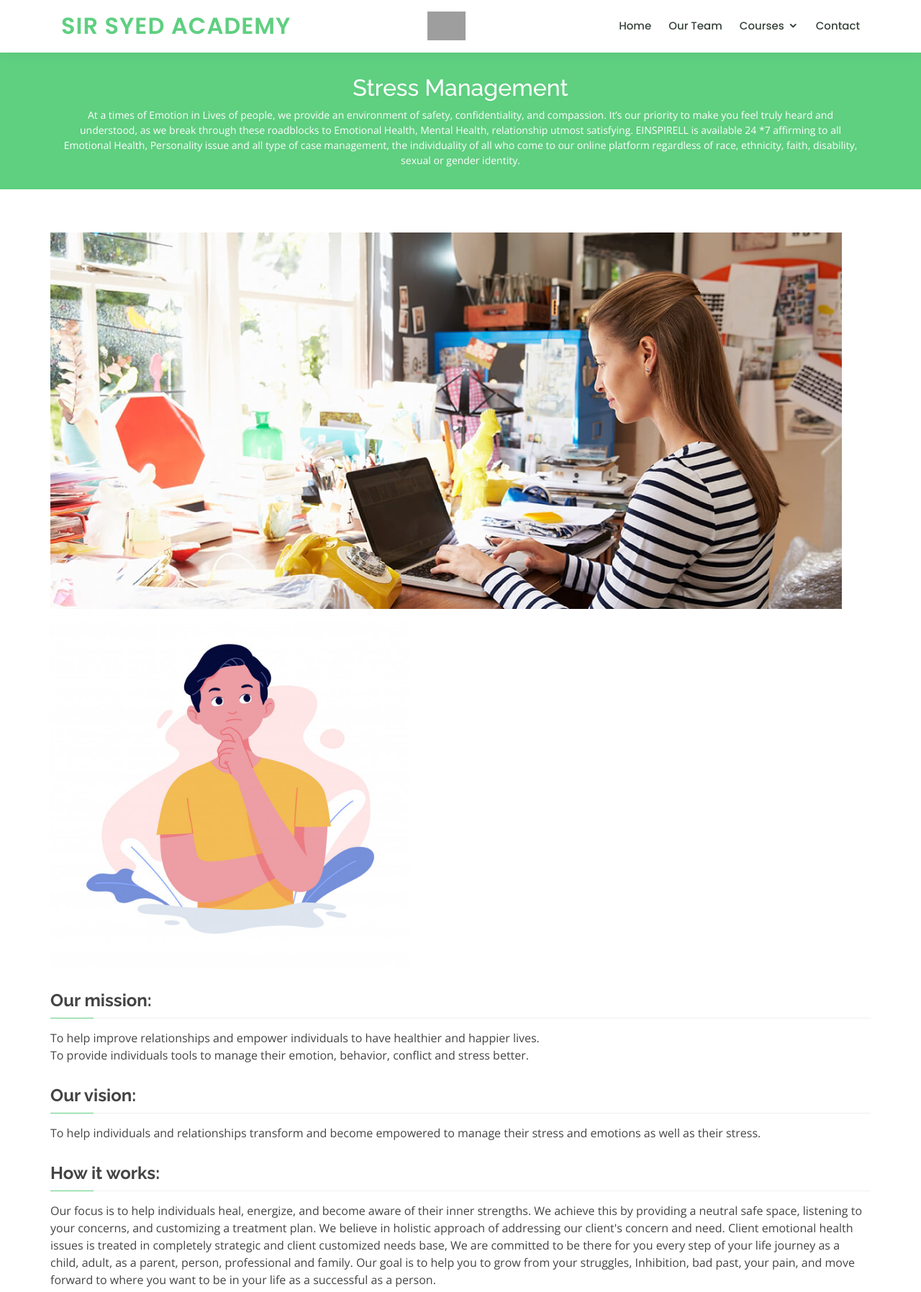
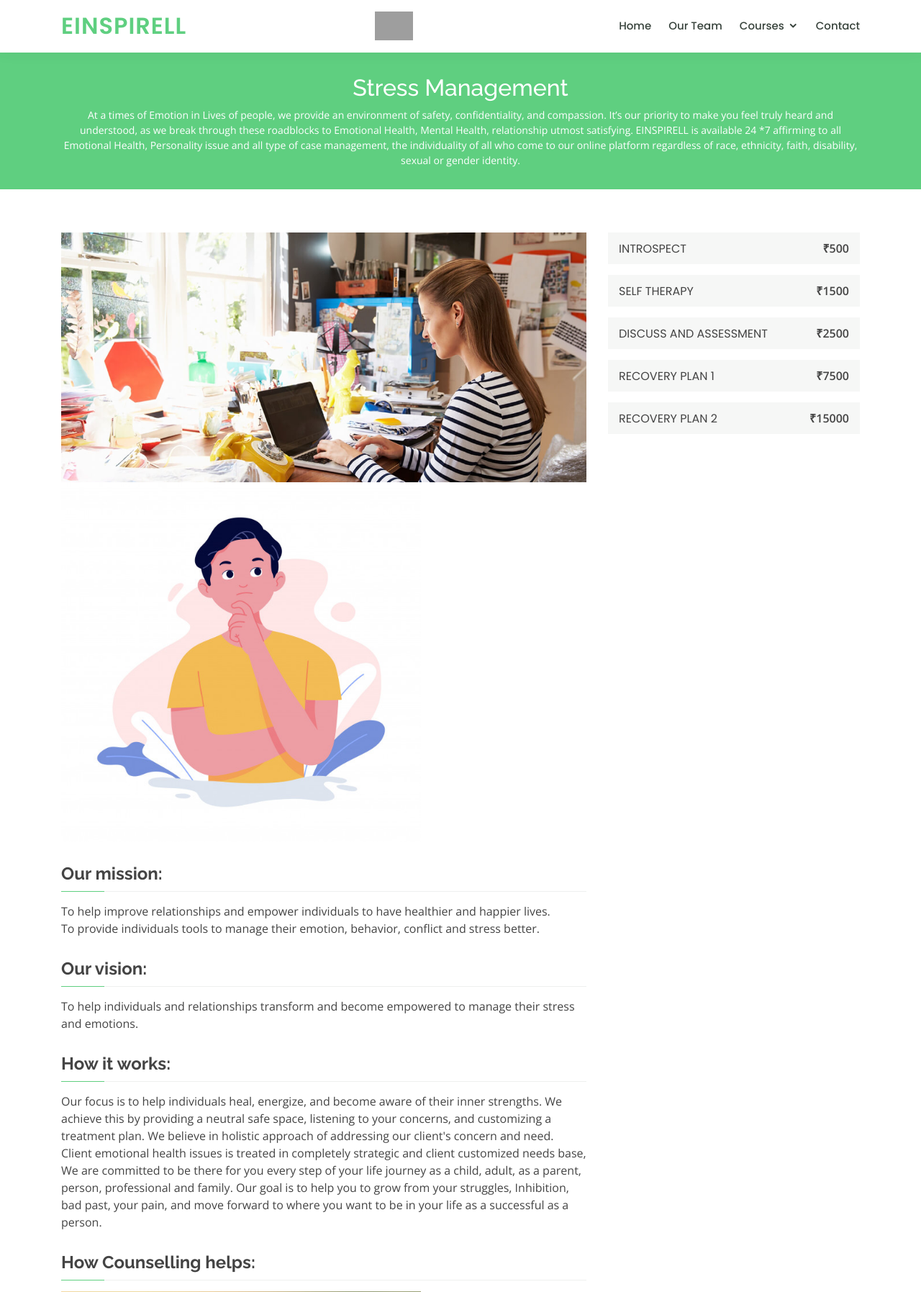
Before and after one commit to heisenbergur/einspirell-website, a Django app: page /courses/StressManagement/ in a window 1280 px wide. Shown: the top 1795 px of the page at 72% size. Run offline with Django 3.2, Linux system fonts and the light colour scheme; some libraries are stand-ins or nearby versions; grey boxes are pictures that could not be loaded.

Commit message:
minor changes

```diff
--- a/courses/templates/courses/SM.html
+++ b/courses/templates/courses/SM.html
@@ -6,7 +6,7 @@
   <meta charset="utf-8">
   <meta content="width=device-width, initial-scale=1.0" name="viewport">
 
-  <title>Sir Syed Academy</title>
+  <title>Einspirell</title>
   <meta content="" name="descriptison">
   <meta content="" name="keywords">
 
@@ -43,7 +43,7 @@
   <header id="header" class="fixed-top">
     <div class="container d-flex align-items-center">
 
-      <h1 class="logo mr-auto"><a href="{% url 'index' %}">Sir Syed Academy</a></h1>
+      <h1 class="logo mr-auto"><a href="{% url 'index' %}">Einspirell</a></h1>
       <!-- Uncomment below if you prefer to use an image logo -->
 <a href="{% url 'index' %}" class="logo mr-auto"><img src="{% static 'assets/img/logo.png' %}" alt="" class="img-fluid"></a>
 
@@ -84,7 +84,7 @@
       <div class="container" data-aos="fade-up">
 
         <div class="row">
-          <div>
+          <div class="col-lg-8">
             <img src="assets/img/course-details.jpg" class="img-fluid" alt="">
             <img src="{% static 'assets/img/1.jpg' %}" width="500" />
             <h3>Our mission:</h3>
@@ -94,7 +94,7 @@
               To provide individuals tools to manage their emotion, behavior, conflict and stress better.
             </p>
             <h3>Our vision:</h3>
-            <p>To help individuals and relationships transform and become empowered to manage their stress and emotions as well as their stress.</p>
+            <p>To help individuals and relationships transform and become empowered to manage their stress and emotions.</p>
             <h3>How it works:</h3>
             <p>Our focus is to help individuals heal, energize, and become aware of their inner strengths. We achieve this by providing a neutral safe space, listening to your concerns, and customizing a treatment plan. We believe in holistic approach of addressing our client's concern and need. Client emotional health issues is treated in completely strategic and client customized needs base, We are committed to be there for you every step of your life journey as a child, adult, as a parent, person, professional and family. Our goal is to help you to grow from your struggles, Inhibition, bad past, your pain, and move forward to where you want to be in your life as a successful as a person.</p>
             <h3>How Counselling helps:</h3>
@@ -187,6 +187,30 @@ Pedophilia
 
 
              </p>
+          </div>
+          <div class="col-lg-4">
+
+            <div class="course-info d-flex justify-content-between align-items-center">
+              <h5>INTROSPECT</h5>
+              <p>₹500</p>
+            </div>
+            <div class="course-info d-flex justify-content-between align-items-center">
+              <h5>SELF THERAPY</h5>
+              <p>₹1500</p>
+            </div>
+            <div class="course-info d-flex justify-content-between align-items-center">
+              <h5>DISCUSS AND ASSESSMENT</h5>
+              <p>₹2500</p>
+            </div>
+            <div class="course-info d-flex justify-content-between align-items-center">
+              <h5>RECOVERY PLAN 1</h5>
+              <p>₹7500</p>
+            </div>
+            <div class="course-info d-flex justify-content-between align-items-center">
+              <h5>RECOVERY PLAN 2</h5>
+              <p>₹15000</p>
+            </div>
+
           </div>
         </div>
 
@@ -336,20 +360,22 @@ Pedophilia
 
   </main><!-- End #main -->
 
- <!-- ======= Footer ======= -->
+  <!-- ======= Footer ======= -->
   <footer id="footer">
 
     <div class="container d-md-flex py-4">
 
       <div class="mr-md-auto text-center text-md-left">
         <div class="copyright">
-          &copy; Copyright <strong><span>Sir Syed Academy</span></strong>. All Rights Reserved
+          &copy; Copyright <strong><span>Einspirell</span></strong>. All Rights Reserved
         </div>
         <div class="credits">
           <!-- All the links in the footer should remain intact. -->
           <!-- You can delete the links only if you purchased the pro version. -->
           <!-- Licensing information: https://bootstrapmade.com/license/ -->
           <!-- Purchase the pro version with working PHP/AJAX contact form: https://bootstrapmade.com/mentor-free-education-bootstrap-theme/ -->
+          <strong><span>Developed by:</span></strong> <br><a href="https://www.linkedin.com/in/sagar-jolly-a62386179">Sagar Jolly</a> (sagarjolly11@gmail.com) <br><a href="https://meet.google.com/linkredirect?authuser=0&dest=https%3A%2F%2Fwww.linkedin.com%2Fin%2Fmuskan-handa-8b087217a">Muskan Handa</a> (handamuskan21@gmail.com)
+          <br>
           Designed by <a href="https://bootstrapmade.com/">BootstrapMade</a>
         </div>
       </div>
```
Also changed, not shown: courses/templates/courses/Business.html (+5 -3 lines), courses/templates/courses/Coding.html (+7 -5 lines), courses/templates/courses/Corporate.html (+6 -4 lines), courses/templates/courses/Courses.html (+6 -4 lines), courses/templates/courses/Housewives.html (+6 -4 lines), courses/templates/courses/Interview.html (+6 -4 lines), courses/templates/courses/Kids.html (+6 -4 lines), people/templates/people/Demo.html (+6 -4 lines), people/templates/people/contact.html (+6 -4 lines), people/templates/people/index.html (+5 -3 lines), people/templates/people/team.html (+6 -4 lines).
